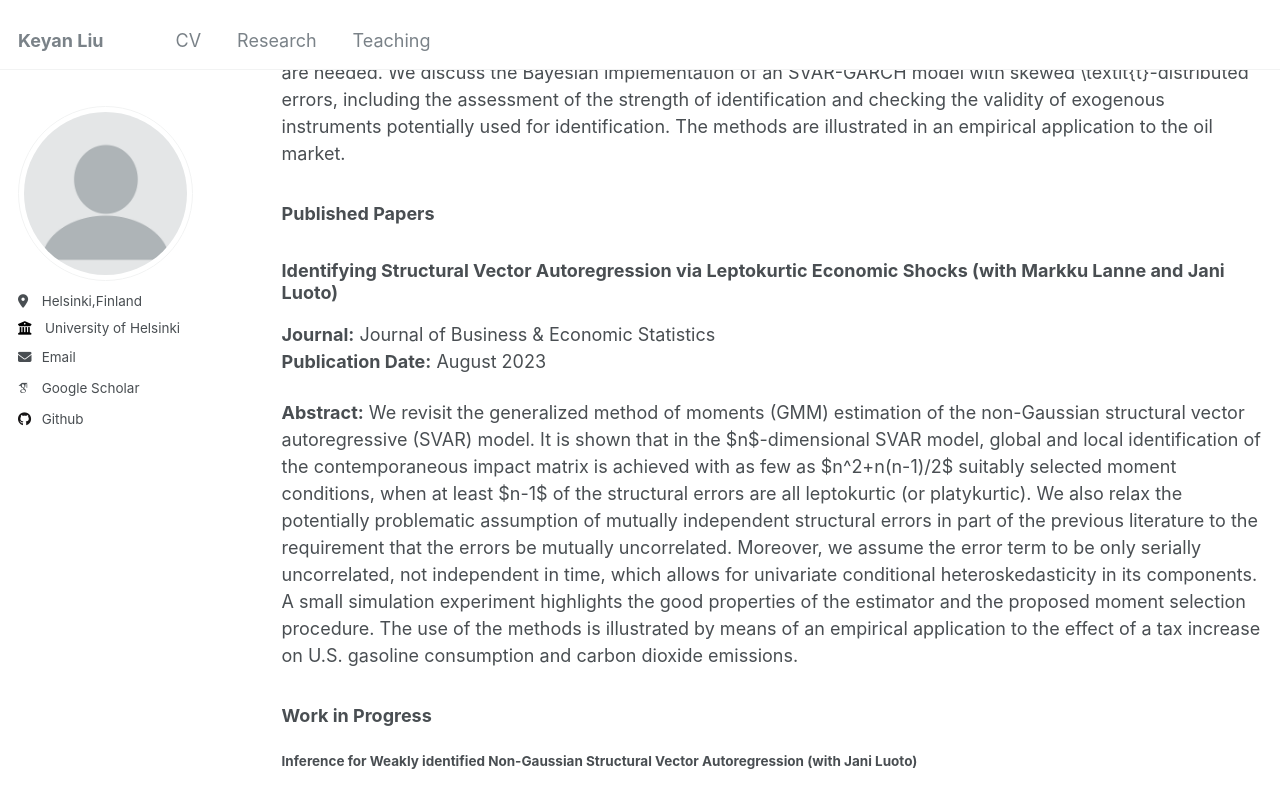
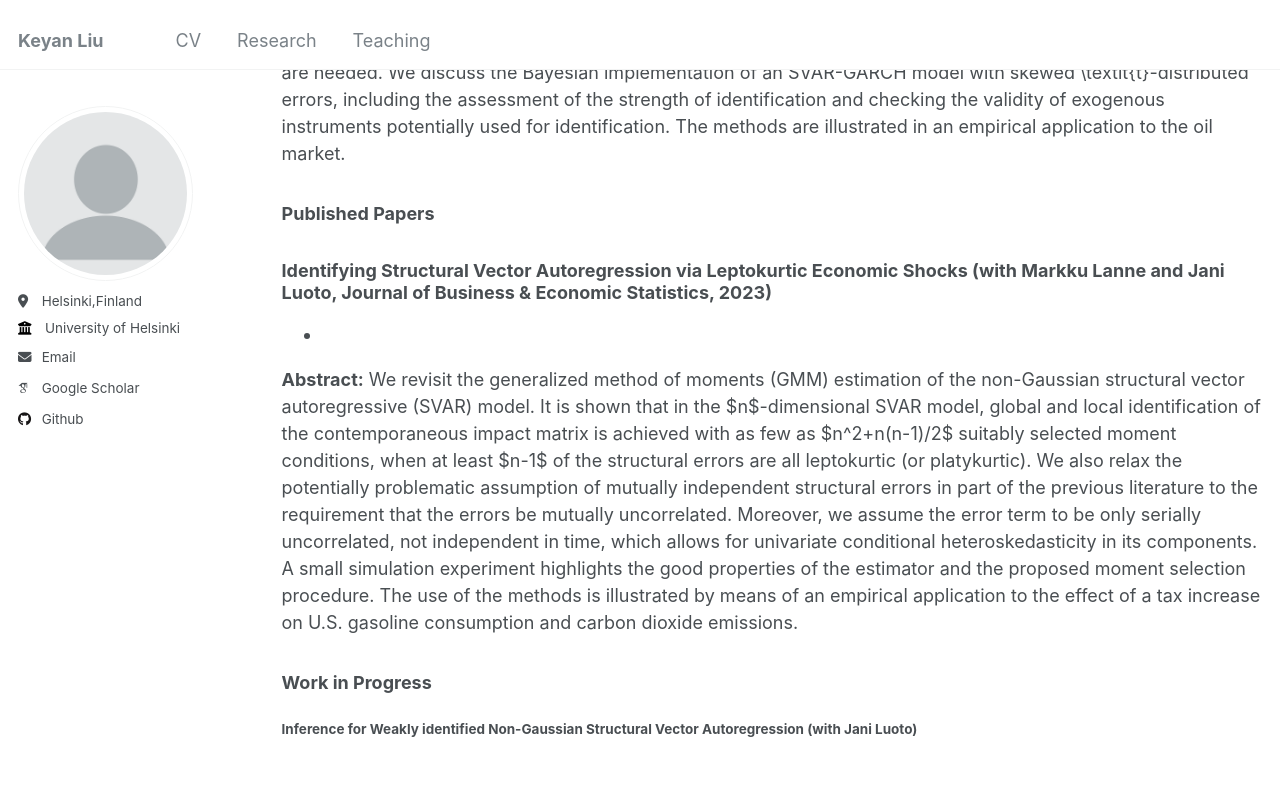
Before and after one commit to keyanliu1/keyanliu1.github.io, a Jekyll site: the page built from _pages/publications.md, in a window 1280 px wide and 900 px high, scrolled down 711 px. Shown: the top 808 px of the window. Built offline with Jekyll 4.4.1, drawn with Linux system fonts in a browser that asks for light colours; some web fonts are replaced.

Commit message:
Update publications.md

```diff
--- a/_pages/publications.md
+++ b/_pages/publications.md
@@ -18,9 +18,8 @@ author_profile: true
 
 ### Published Papers
 
-### **Identifying Structural Vector Autoregression via Leptokurtic Economic Shocks (with Markku Lanne and Jani Luoto)**
-**Journal:** Journal of Business &amp; Economic Statistics
-**Publication Date:** August 2023
+### **Identifying Structural Vector Autoregression via Leptokurtic Economic Shocks (with Markku Lanne and Jani Luoto, Journal of Business &amp; Economic Statistics, 2023)**
+*
 
 **Abstract:** We revisit the generalized method of moments (GMM) estimation of the non-Gaussian structural vector autoregressive (SVAR) model. It is shown that in the $n$-dimensional SVAR model, global and local identification of the contemporaneous impact matrix is achieved with as few as $n^2+n(n-1)/2$ suitably selected moment conditions, when at least $n-1$ of the structural errors are all  leptokurtic (or platykurtic). We also relax the potentially problematic assumption of mutually independent structural errors in part of the previous literature to the requirement that the errors be mutually uncorrelated. Moreover, we assume the error term to be only serially uncorrelated, not independent in time, which allows for univariate conditional heteroskedasticity in its components. A small simulation experiment highlights the good properties of the estimator and the proposed moment selection procedure. The use of the methods is illustrated by means of an empirical application to the effect of a tax increase on U.S. gasoline consumption and carbon dioxide emissions.
 
```
